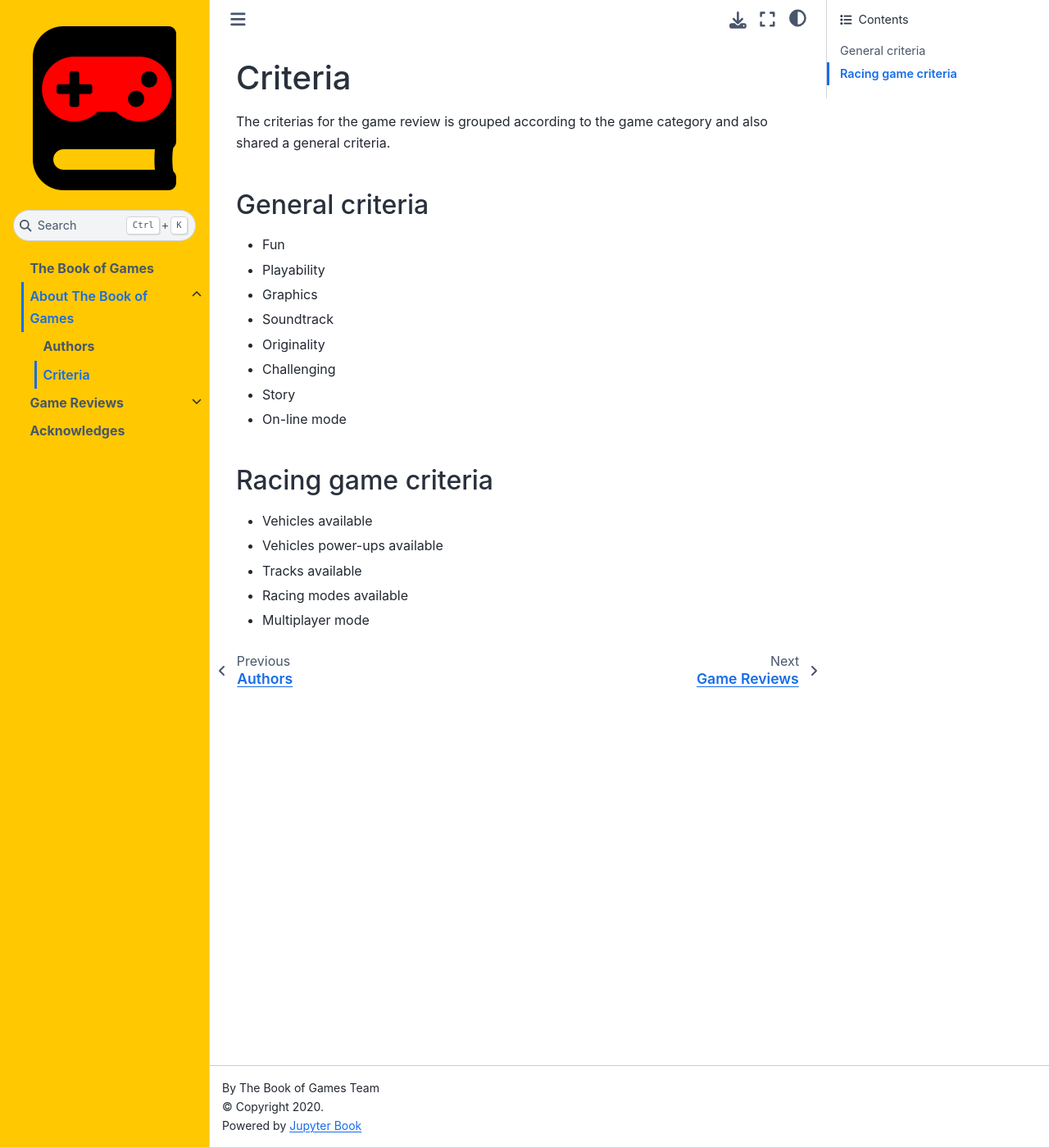
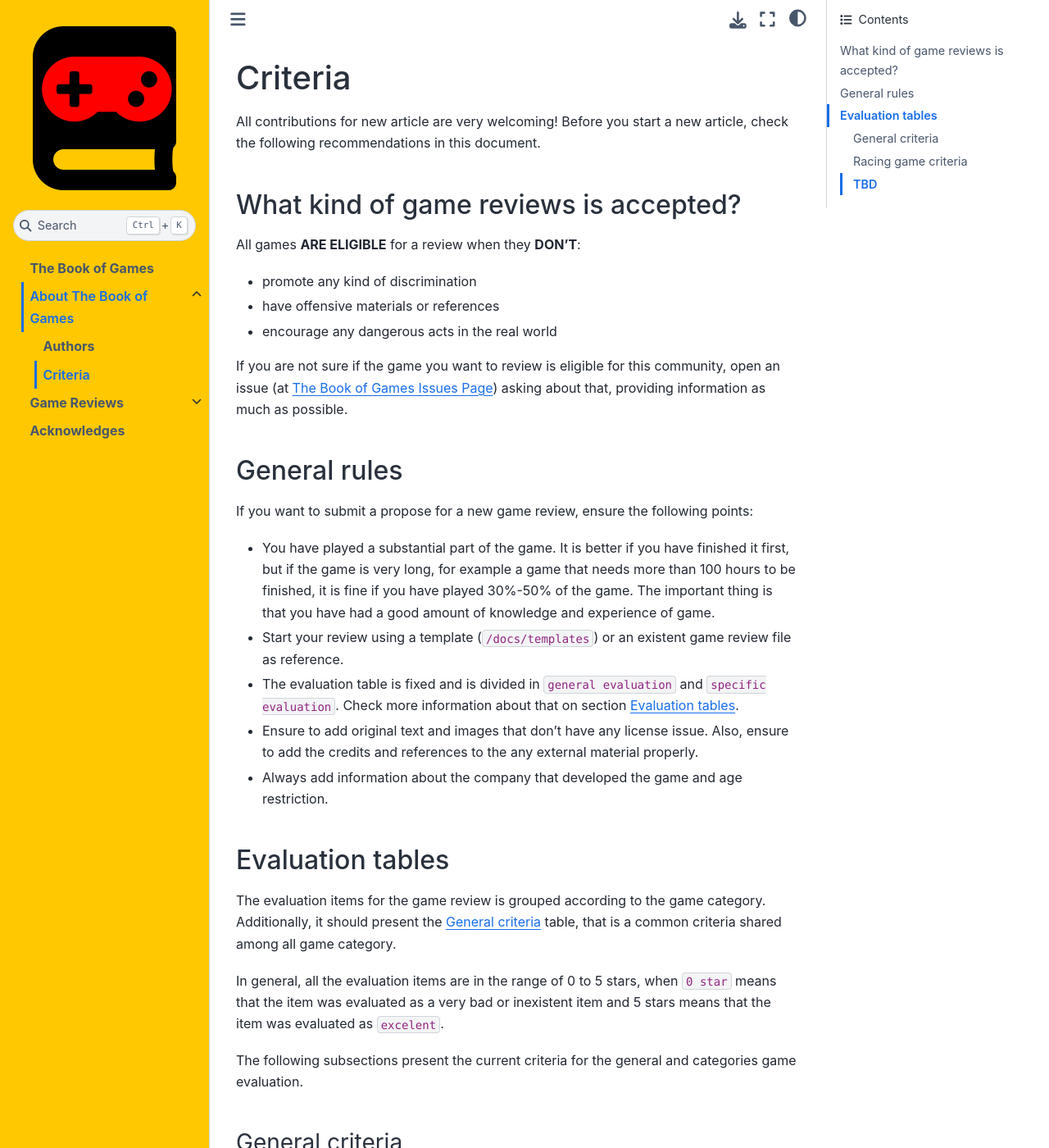
Before and after one commit to eltonn/thebookofgames, a Jupyter Book: the page built from docs/about/criteria.md, in a window 1280 px wide and 1400 px high. Shown: the whole window at 82% size. Built offline with Jupyter Book 1.0.4 settings and Sphinx 7.4.7 and the Sphinx Book theme 1.1.4, drawn with Linux system fonts in a browser that asks for light colours; pages that are not in the unit, such as notebooks, are missing from menus; some of the changed text lies outside the part shown.

Commit message:
Add more information about criteria

```diff
--- a/docs/_config.yml
+++ b/docs/_config.yml
@@ -4,6 +4,7 @@ title                       : The Book of Games  # The title of the book. Will b
 author                      : The Book of Games Team  # The author of the book
 copyright                   : "2020"  # Copyright year to be placed in the footer
 logo                        : "_static/images/logo.png"  # A path to the book logo
+exclude_patterns            : ["templates"]
 
 html:
   favicon                   : ""  # A path to a favicon image
--- a/docs/_toc.yml
+++ b/docs/_toc.yml
@@ -4,6 +4,7 @@ sections:
   sections:
   - file: about/authors
   - file: about/criteria
+  - file: about/contributing
 - file: game-reviews/intro
   sections:
   - file: game-reviews/redout
--- a/docs/about/criteria.md
+++ b/docs/about/criteria.md
@@ -1,7 +1,49 @@
-## Criteria
+# Criteria
 
-The criterias for the game review is grouped according to the game category and also shared a general criteria.
+All contributions for new article are very welcoming! Before you start a new
+article, check the following recommendations in this document.
 
+## What kind of game reviews is accepted?
+
+All games **ARE ELIGIBLE** for a review when they **DON'T**:
+
+- promote any kind of discrimination
+- have offensive materials or references
+- encourage any dangerous acts in the real world
+
+If you are not sure if the game you want to review is eligible for this community,
+open an issue (at [The Book of Games Issues Page][thebookofgames-issues]) asking about that, providing information as much as possible.
+
+## General rules
+
+If you want to submit a propose for a new game review, ensure the following points:
+
+- You have played a substantial part of the game. It is better if you have finished it first,
+but if the game is very long, for example a game that needs more than 100 hours to be finished,
+it is fine if you have played 30%-50% of the game. The important thing is that you have had
+a good amount of knowledge and experience of game.
+- Start your review using a template (`/docs/templates`) or an existent game review file as reference.
+- The evaluation table is fixed and is divided in `general evaluation` and `specific evaluation`.
+Check more information about that on section {ref}`content:evaluation-tables`.
+- Ensure to add original text and images that don't have any license issue. Also, ensure to add
+the credits and references to the any external material properly.
+- Always add information about the company that developed the game and age restriction.
+
+(content:evaluation-tables)=
+## Evaluation tables
+
+The evaluation items for the game review is grouped according to the game category.
+Additionally, it should present the {ref}`content:evaluation-table-general` table,
+that is a common criteria shared among all game category.
+
+In general, all the evaluation items are in the range of 0 to 5 stars, when `0 star` means that the
+item was evaluated as a very bad or inexistent item and 5 stars means that the item was evaluated as
+`excelent`.
+
+The following subsections present the current criteria for the general and
+categories game evaluation.
+
+(content:evaluation-table-general)=
 ### General criteria
 
 * Fun
@@ -13,7 +55,6 @@ The criterias for the game review is grouped according to the game category and
 * Story
 * On-line mode
 
-
 ### Racing game criteria
 
 * Vehicles available
@@ -21,3 +62,12 @@ The criterias for the game review is grouped according to the game category and
 * Tracks available
 * Racing modes available
 * Multiplayer mode
+
+### TBD
+
+More table criteria for each available category would be add here soon.
+Feel free to open a pull request proposing more evaluation tables!
+
+<!-- LINKS -->
+
+[thebookofgames-issues]: https://github.com/xmnlab/thebooksofgames/issues "The Book of Games Issues Page"
```
Also changed, not shown: docs/_static/images/games/redout/redout-Screenshot_005.jpg, docs/_static/images/games/redout/redout-Screenshot_013.jpg.
